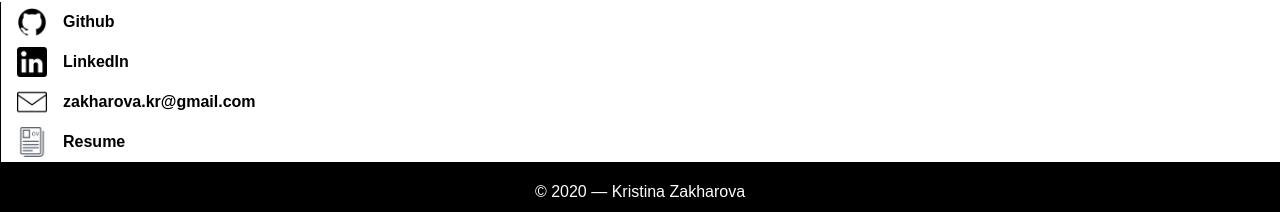
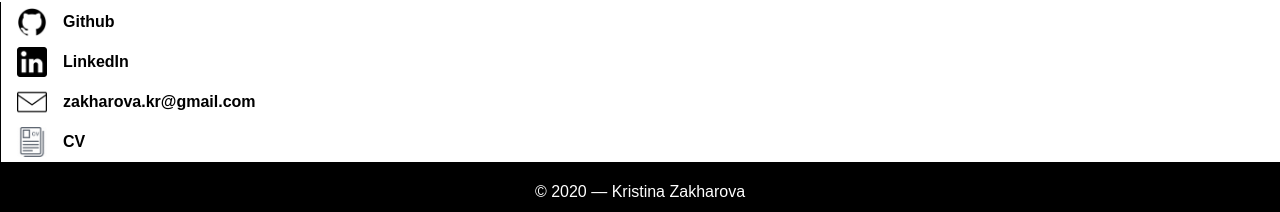
Before and after one commit to zakharovakr/my-portfolio-app, a React (Create React App) app: page / in a window 1280 px wide. Shown: the part 2978-3190 px from the top of the page. Built offline with nearby package versions, Linux system fonts and the light colour scheme.

Commit message:
updated cv link

```diff
--- a/src/components/Contact.jsx
+++ b/src/components/Contact.jsx
@@ -29,9 +29,9 @@ export default function Footer() {
             </a>
           </div>
           <div className="channel">
-            <a target='_blank' href="https://www.linkedin.com/in/kristina-zakharova-7b58065a/detail/overlay-view/urn:li:fsd_profileTreasuryMedia:(ACoAAAyT7PkBUnWvrRksozog8u6U6A3xmcWv9ho,1606165310216)/">
+            <a target='_blank' href="https://www.linkedin.com/in/kristina-zakharova-7b58065a/detail/overlay-view/urn:li:fsd_profileTreasuryMedia:(ACoAAAyT7PkBUnWvrRksozog8u6U6A3xmcWv9ho,1607837438668)/">
               <img src={Resume} alt="CV" />
-              <h4>Resume</h4>
+              <h4>CV</h4>
             </a>
           </div>
         </div>
```
